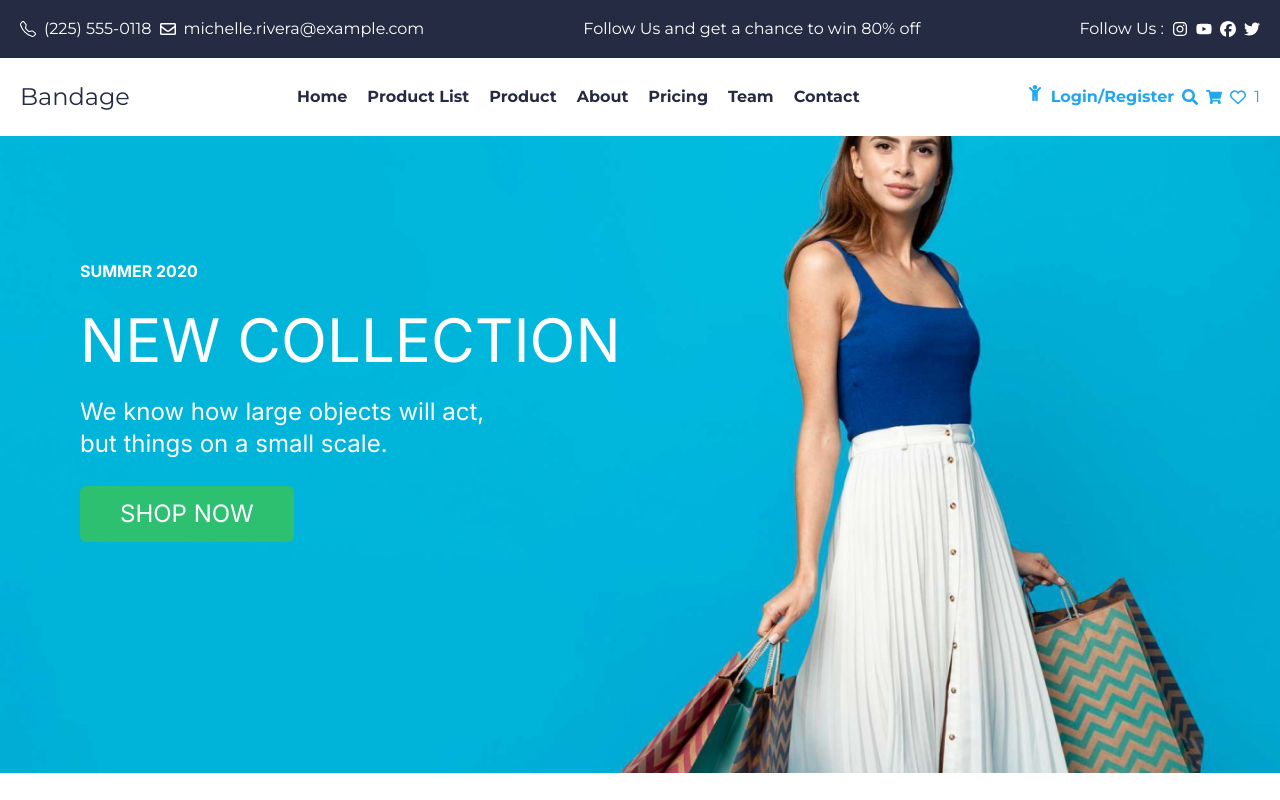
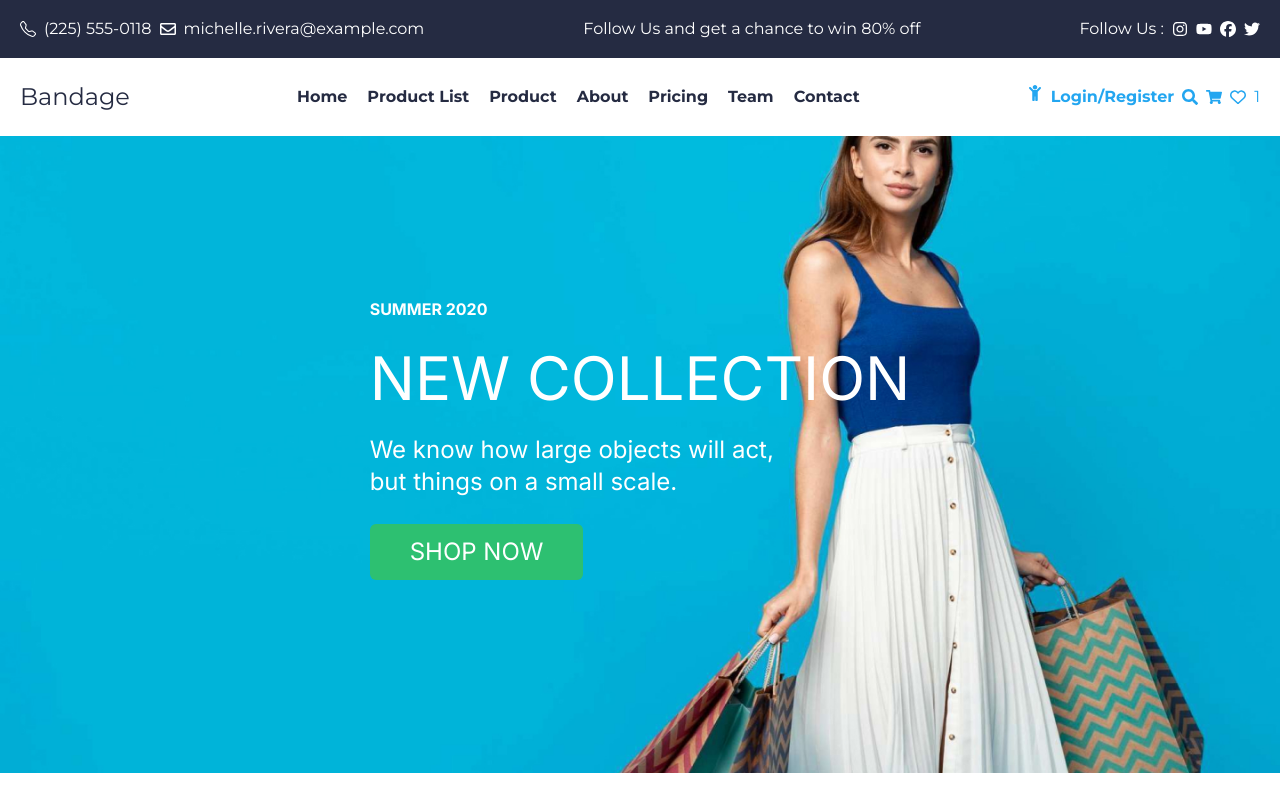
Before and after one commit to TanveerTahir/hackathone-project5-ui, a Next.js app: page /home in a window 1280 px wide. Shown: the top 800 px of the page. Built offline with nearby package versions, Linux system fonts and the light colour scheme.

Commit message:
link working now

```diff
--- a/src/components/Hero.tsx
+++ b/src/components/Hero.tsx
@@ -11,7 +11,7 @@ const Hero = () => {
     return (
         <div className="{montserrat.className}">
 
-            <div className="relative">
+            <div className="absolute w-full">
             <Image
             src={"/images/shop-hero-1-product-slide-1.jpg"}
             alt="carousel-item"
@@ -20,8 +20,8 @@ const Hero = () => {
             height={716}
             />
             </div>
-            <div className="absolute inset-0 flex w-full place-items-center place-content-center justify-center items-center justify-items-center p-20 ">
-            <div className="absolute inset-0 flexbox text-white items-center justify-center place-items-left place-content-center leading-relaxed p-20">
+            <div className="relative  flex w-full place-items-center place-content-center justify-center items-center justify-items-center p-20 ">
+            <div className="flexbox text-white items-center justify-center place-items-left place-content-center leading-relaxed p-20">
 
 <p className="font-bold text-1xl">SUMMER 2020</p> <br />
 <h1 className="text-6xl">NEW COLLECTION</h1><br />
--- a/src/components/Navbar.tsx
+++ b/src/components/Navbar.tsx
@@ -17,7 +17,7 @@ const montserra = Montserrat({
 const Navbar = () => {
     return (
         <div className={montserra.className}>
-            {/* top navbar */}
+            {/* annoucement bar */}
         <div className={`${montserra.className} h-[58px] md:flex flex-row py-3 justify-between items-center bg-topnav text-white hidden`}>
         <p className="md:flex items-center gap-2 pl-5 hidden">
          <BsTelephone />(225) 555-0118
@@ -32,7 +32,7 @@ const Navbar = () => {
         </p>
         </div>
 
-        {/* second navbar white */}
+        {/* navbar white */}
         <div className=" bg-white flex justify-around h-[78px] py-5 md:flex-row md:justify-between items-center">
             <h1 className={`${montserra.className}font-bold text-2xl pl-5  text-topnav font-`}>Bandage</h1>
             <ul className="hidden md:flex md:flex-row md:justify-between md:items-center font-bold gap-5  text-topnav  hover:font-medium">
```
